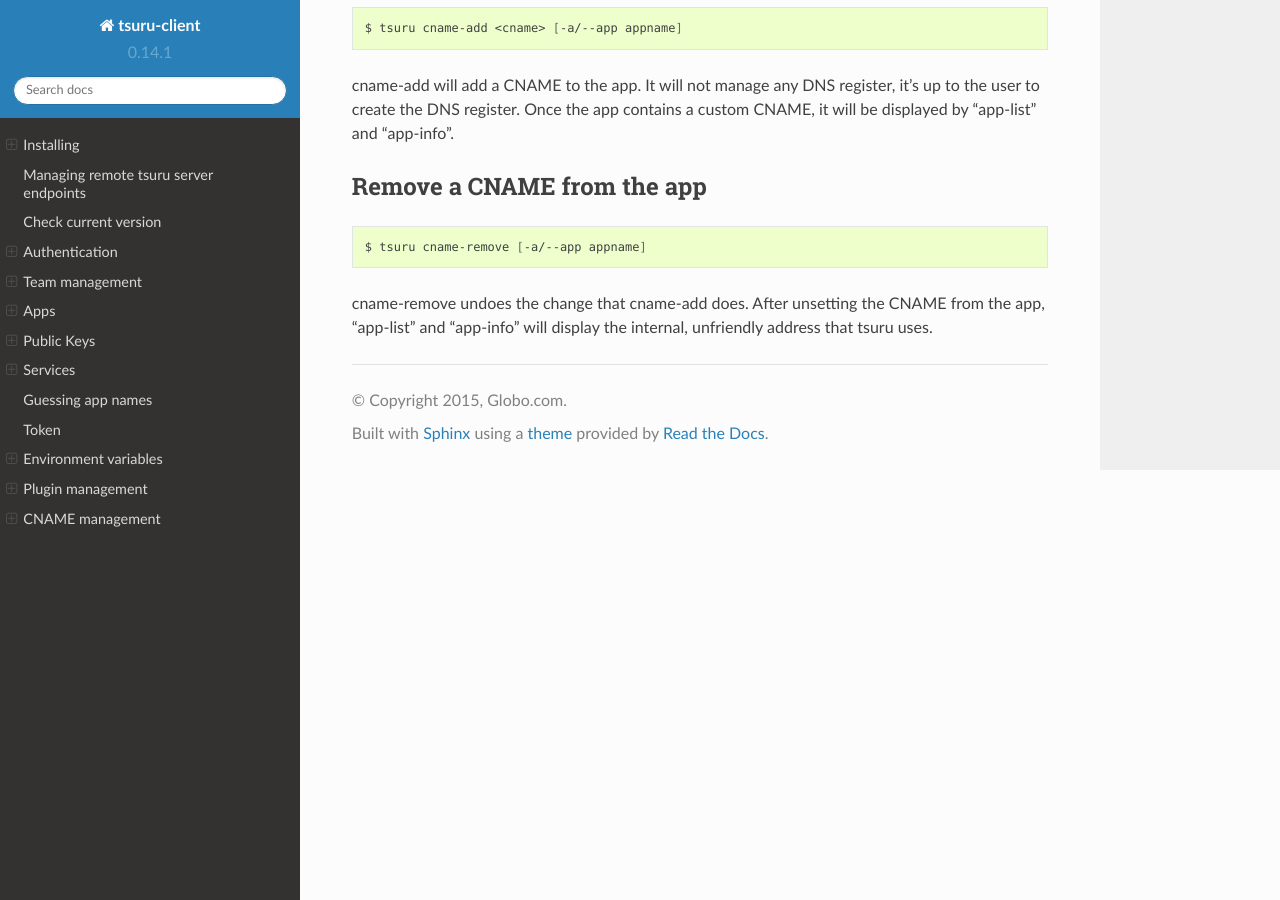
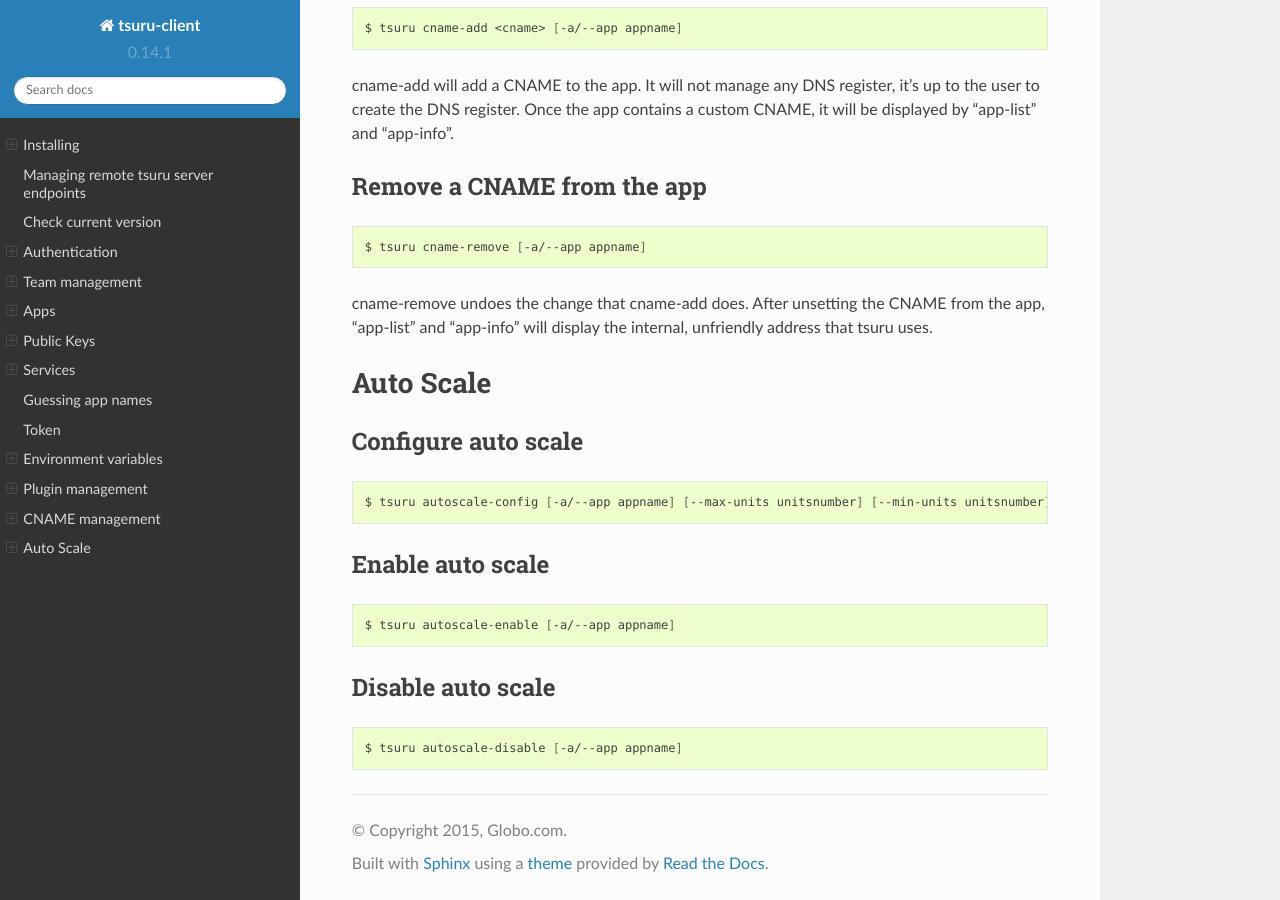
Before and after one commit to tsuru/tsuru-client, a Sphinx documentation site: the page built from docs/source/index.rst, in a window 1280 px wide and 900 px high, scrolled down 14791 px. Built offline with Sphinx 7.4.7 and the Read the Docs theme 2.0.0, drawn with Linux system fonts in a browser that asks for light colours.

Commit message:
add usage for auto scale commands.

```diff
--- a/docs/source/index.rst
+++ b/docs/source/index.rst
@@ -862,3 +862,33 @@ Remove a CNAME from the app
     $ tsuru cname-remove [-a/--app appname]
 
 cname-remove undoes the change that cname-add does. After unsetting the CNAME from the app, "app-list" and "app-info" will display the internal, unfriendly address that tsuru uses.
+
+Auto Scale
+==========
+
+Configure auto scale
+--------------------
+
+.. highlight:: bash
+
+::
+
+    $ tsuru autoscale-config [-a/--app appname] [--max-units unitsnumber] [--min-units unitsnumber] [--increase-step unitsnumber] [--increase-wait-time seconds] [--increase-expression expression] [--decrease-wait-time seconds] [--decrease-expression expression] [--enabled]
+
+Enable auto scale
+-----------------
+
+.. highlight:: bash
+
+::
+
+    $ tsuru autoscale-enable [-a/--app appname]
+
+Disable auto scale
+------------------
+
+.. highlight:: bash
+
+::
+
+    $ tsuru autoscale-disable [-a/--app appname]
```
